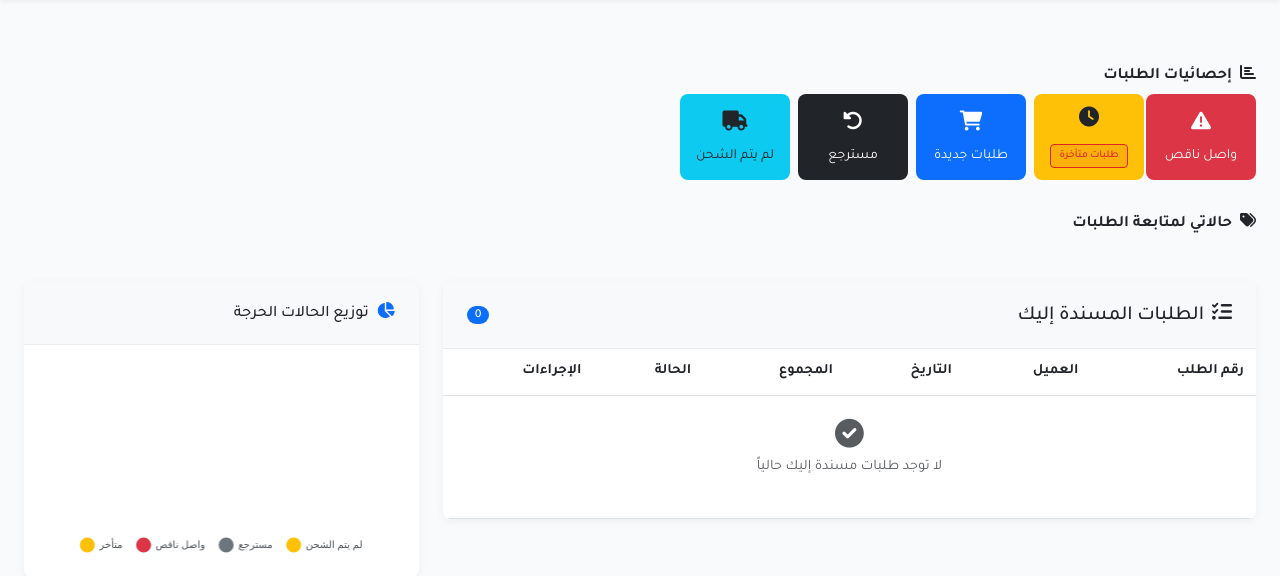
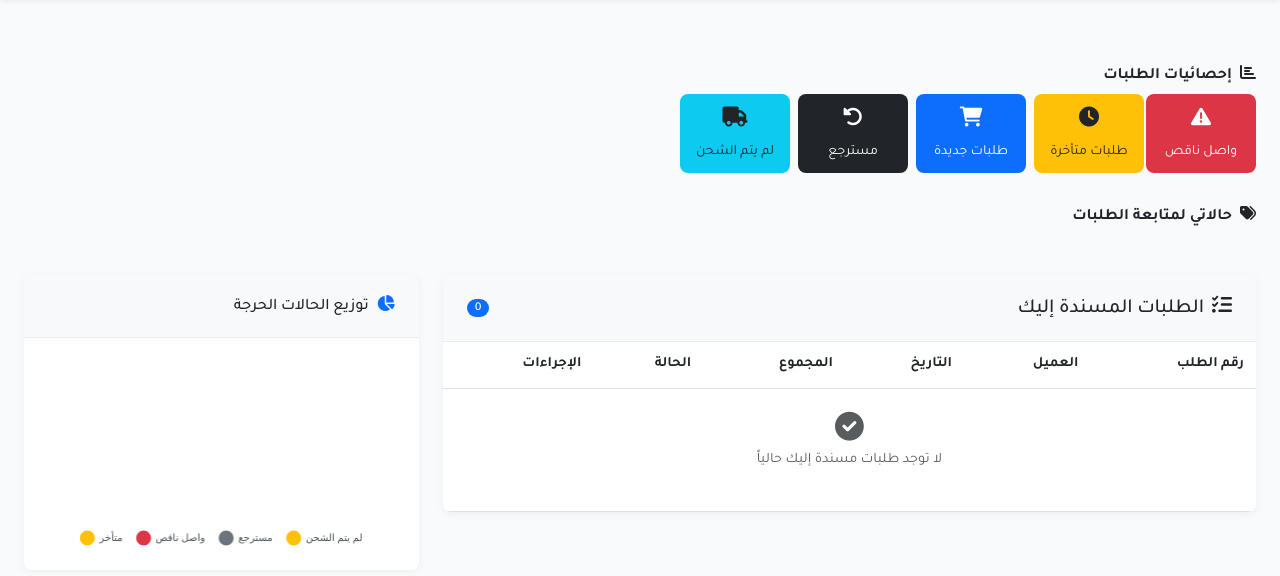
Before and after one commit to mdhyduu/Y, a Flask app: template app/templates/employee_dashboard.html in a window 1280 px wide. Shown: the part 63-639 px from the top of the page. Run offline with Flask 3, Linux system fonts and the light colour scheme; the template is opened without the code that fills it, so the values that code supplies are empty; parts of the project's set-up code (start-up, migrations or seed data) failed here and were passed over.

Commit message:
وصف التحديثات

```diff
--- a/app/templates/employee_dashboard.html
+++ b/app/templates/employee_dashboard.html
@@ -18,7 +18,7 @@
             <div class="stat-card-item">
                 <div class="stat-card h-100 bg-warning text-dark">
                     <div class="stat-card-icon"><i class="fas fa-clock"></i></div>
-                    <div class="badge-late">
+                    <div class="stat-card-content">
                         <h5 class="mb-0 fw-bolder">{{ stats.late_orders }}</h5>
                         <p class="mb-0 small">طلبات متأخرة</p>
                     </div>
```
